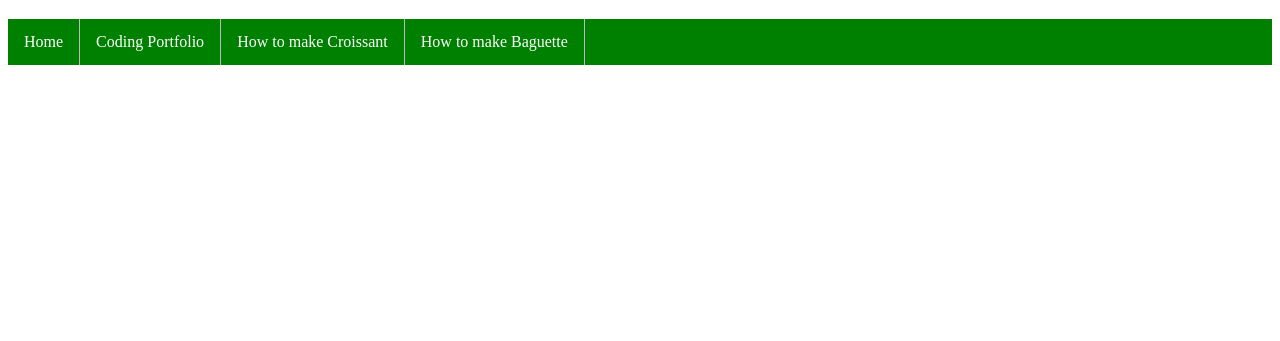
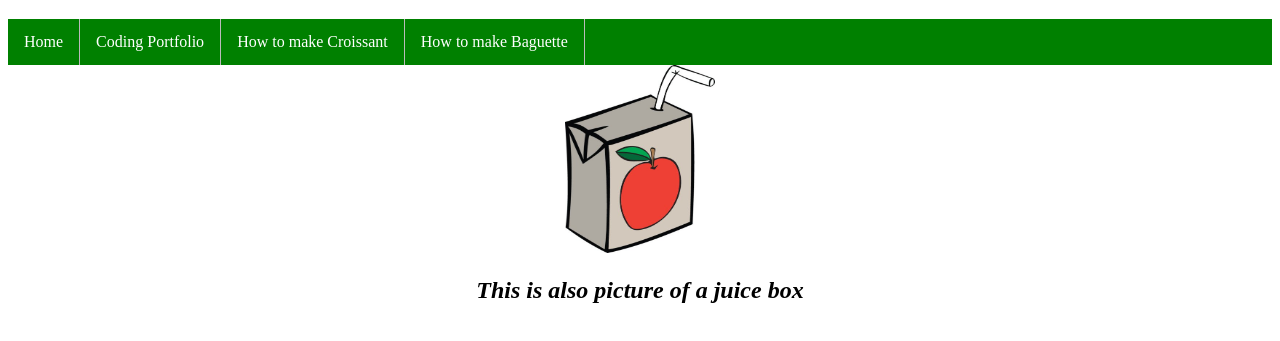
Before and after one commit to HugoDoesStuff/HugoDoesStuff.github.io, a plain HTML site: page howtomakebaguette.html in a window 1280 px wide. Shown: the part 61-402 px from the top of the page. Drawn offline with Linux system fonts and the light colour scheme.

Commit message:
Add files via upload

```diff
--- a/howtomakebaguette.html
+++ b/howtomakebaguette.html
@@ -11,9 +11,12 @@
   <li><a href="howtomakecroissant.html">How to make Croissant</a></li>
   <li><a href="howtomakebaguette.html">How to make Baguette</a></li>
 </ul>
+
+<center><img src="JuiceBox.jpg" alt="https://s15.postimg.cc/ifsohq3cr/Juice_Box.jpg" width="150" height="188"></center>
 </head>
 
 <body>
+<h2 style= "font-family:serif;font-style:italic;"> This is also picture of a juice box </h2>
+</body>
 
-</body>
 </html>
```
